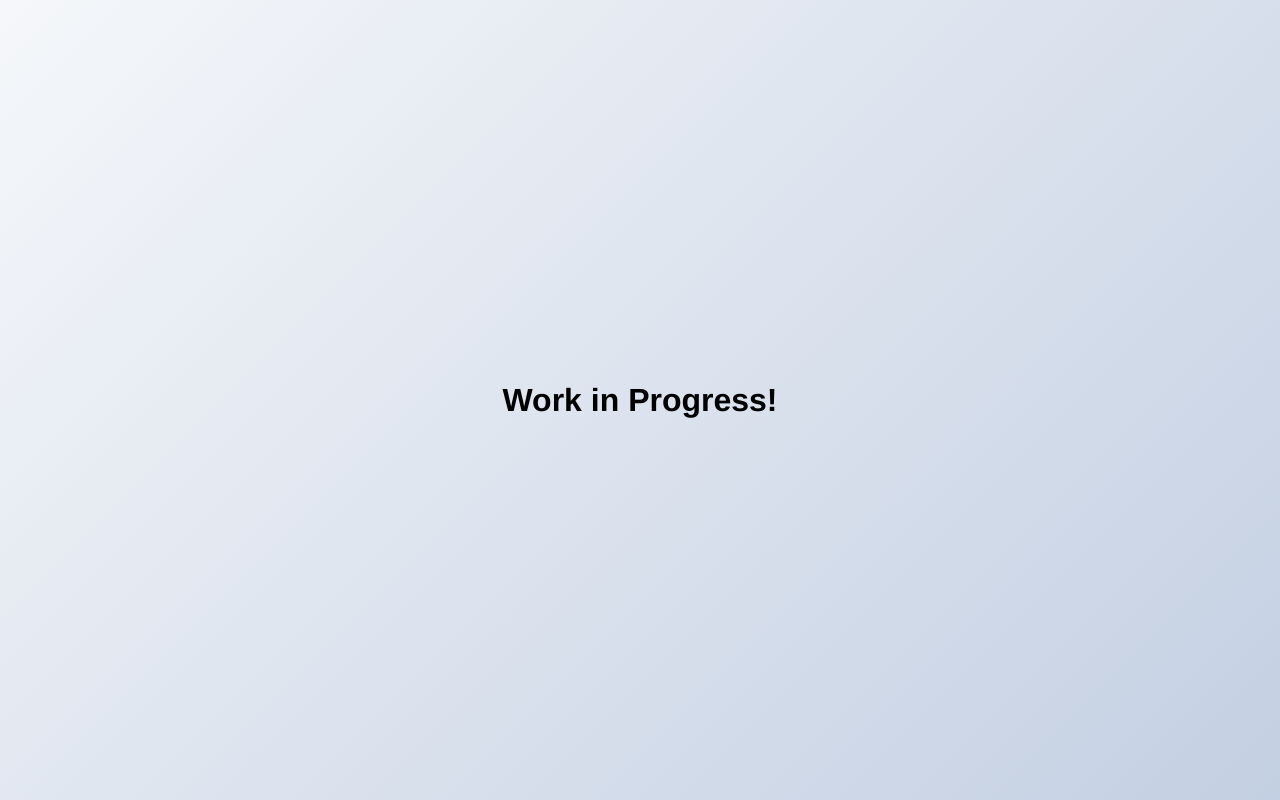
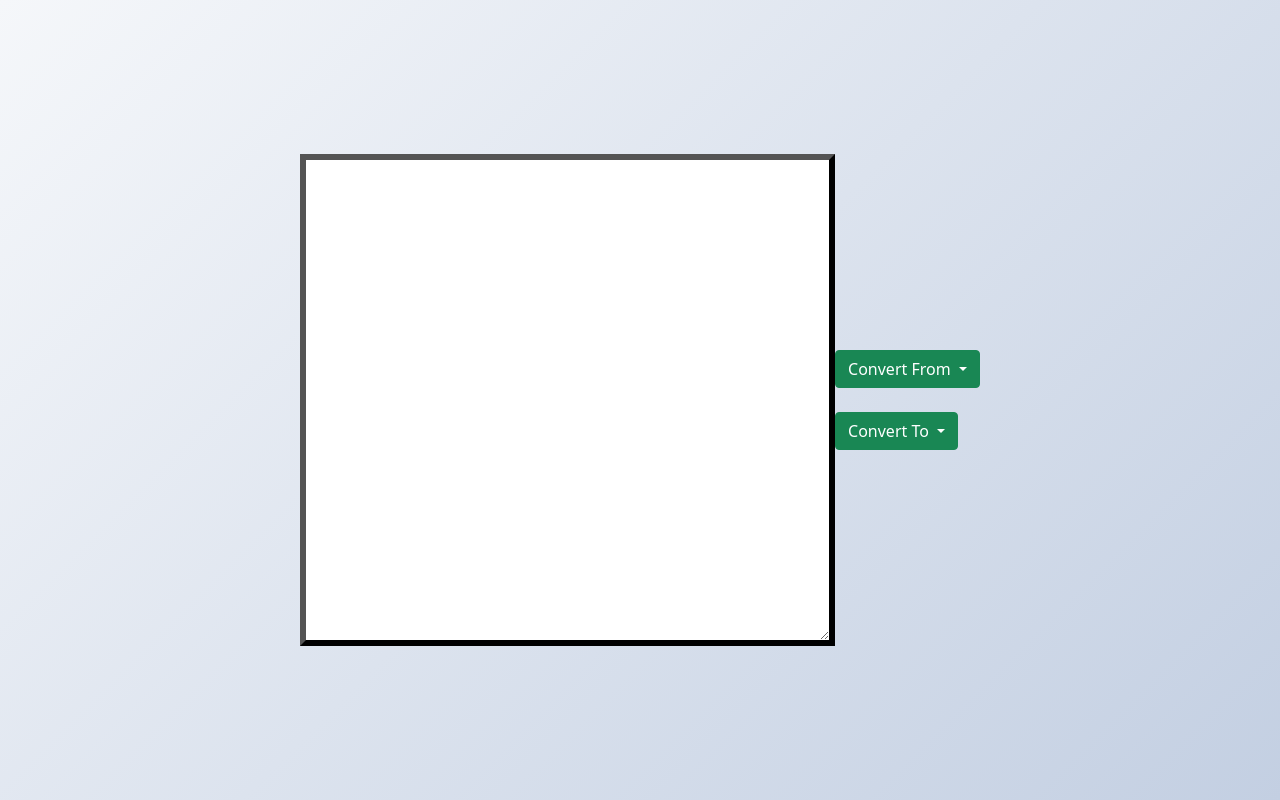
Before and after one commit to ramitsurana/gpt3-framework, a Flask app: page /translator/ in a window 1280 px wide. Run offline with Flask 2, Linux system fonts and the light colour scheme; parts of the project's set-up code (start-up, migrations or seed data) failed here and were passed over; some libraries are stand-ins or nearby versions.

Commit message:
add bootstrap

```diff
--- a/templates/translator.html
+++ b/templates/translator.html
@@ -9,10 +9,35 @@
   <meta http-equiv="X-UA-Compatible" content="ie=edge">
   <link rel="stylesheet" href="{{ url_for('static', filename='translator.css') }}">
   <script src="https://ajax.googleapis.com/ajax/libs/jquery/3.2.1/jquery.min.js"></script>
+  <!-- JavaScript Bundle with Popper -->
+  <script src="https://cdn.jsdelivr.net/npm/bootstrap@5.0.0-beta3/dist/js/bootstrap.bundle.min.js" integrity="sha384-JEW9xMcG8R+pH31jmWH6WWP0WintQrMb4s7ZOdauHnUtxwoG2vI5DkLtS3qm9Ekf" crossorigin="anonymous"></script>
+  <!-- CSS only -->
+  <link href="https://cdn.jsdelivr.net/npm/bootstrap@5.0.0-beta3/dist/css/bootstrap.min.css" rel="stylesheet" integrity="sha384-eOJMYsd53ii+scO/bJGFsiCZc+5NDVN2yr8+0RDqr0Ql0h+rP48ckxlpbzKgwra6" crossorigin="anonymous">
 </head>
 
+<TEXTAREA name="bigBox1" rows=20 cols=55 style="align-content:center; overflow:auto; border:6px outset #000000;"></TEXTAREA>
 <body>
-<h1>Work in Progress!</h1>
+<div class="dropdown">
+  <a class="btn btn-secondary dropdown-toggle btn-success" href="#" role="button" id="dropdownMenuLink" data-bs-toggle="dropdown" aria-expanded="false">
+    Convert From
+  </a>
+
+  <ul class="dropdown-menu dropdown-menu-end" aria-labelledby="dropdownMenuLink">
+    <li><a class="dropdown-item" href="#">English</a></li>
+    <li><a class="dropdown-item" href="#">German</a></li>
+    <li><a class="dropdown-item" href="#">French</a></li>
+  </ul>
 <br><br>
-<!-- <TEXTAREA name="bigBox1" rows=10 cols=55></TEXTAREA> -->
+  <a class="btn btn-secondary dropdown-toggle btn-success" href="#" role="button" id="dropdownMenuLink" data-bs-toggle="dropdown" aria-expanded="false">
+    Convert To
+  </a>
+
+  <ul class="dropdown-menu" aria-labelledby="dropdownMenuLink">
+    <li><a class="dropdown-item" href="#">English</a></li>
+    <li><a class="dropdown-item" href="#">German</a></li>
+    <li><a class="dropdown-item" href="#">French</a></li>
+  </ul>
+</div>
+<!-- <h1>Work in Progress!</h1> -->
+<br><br>
 </body>
```
